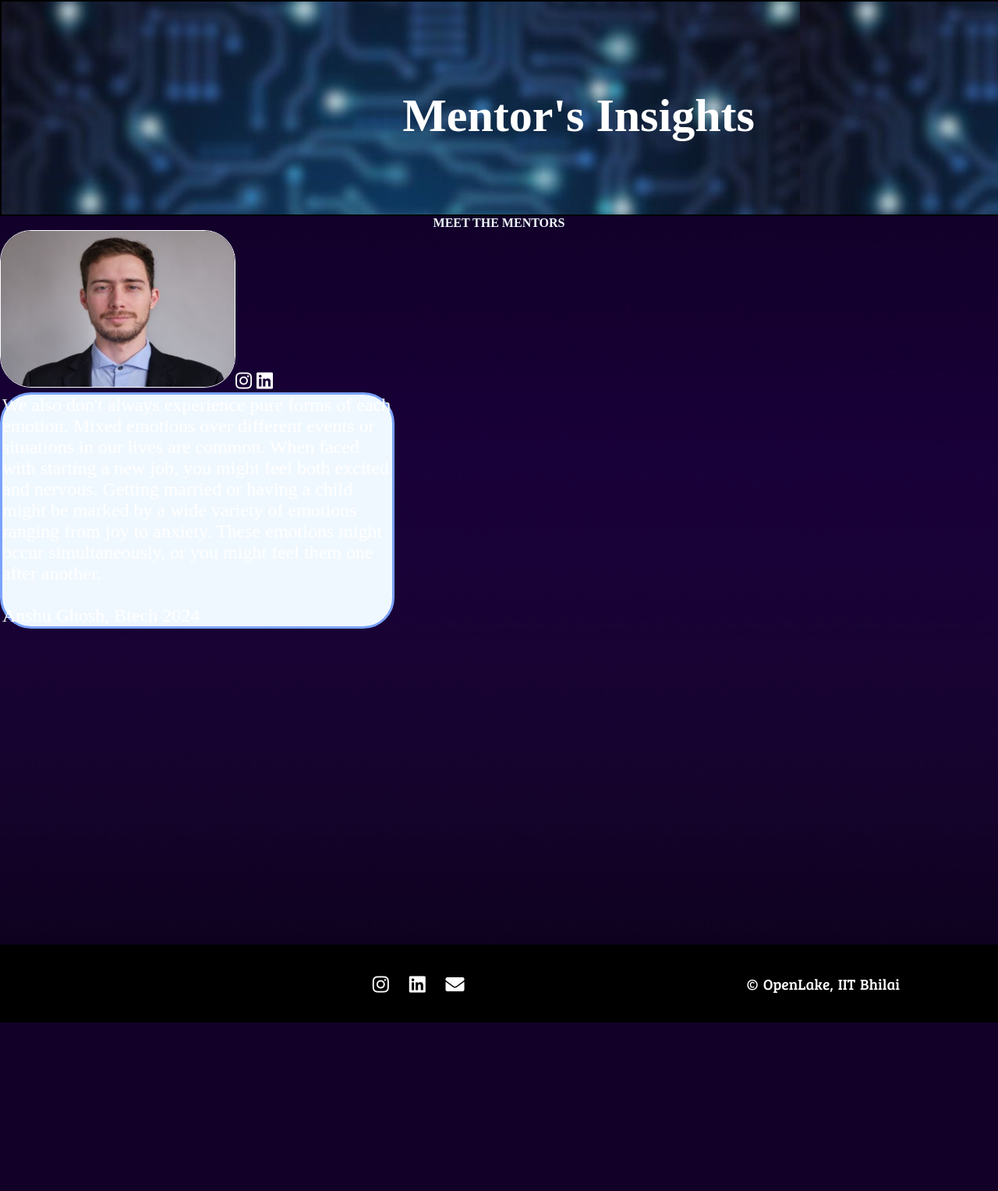
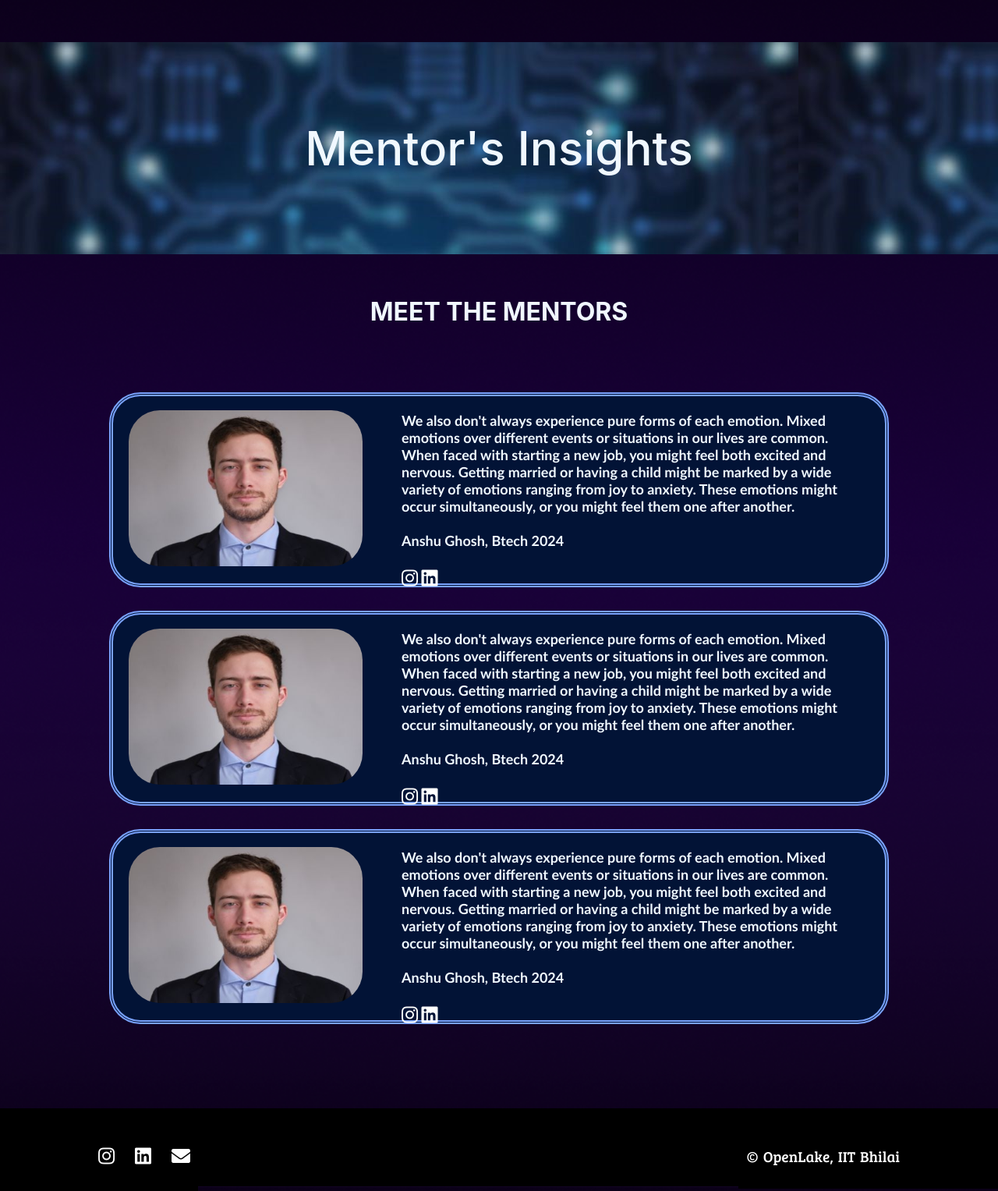
Before and after one commit to MohitThakre13/Pirates-of-Port-5000, a PHP site: page /advice2.php in a window 1280 px wide; the page is wider, and only the part inside the window is pictured. Shown: the part 81-1608 px from the top of that part at 78% size. Before the commit the page ends 1392 px from the top of that part, so only its background shows below. Run offline with PHP 8.4, Linux system fonts and the light colour scheme; some libraries are stand-ins or nearby versions; some web fonts are replaced.

Commit message:
reformatted advice as advice2

```diff
--- a/advice2.css
+++ b/advice2.css
@@ -1,27 +1,57 @@
-.background1{
-    background-image:url("images/heading_advice.jpg");
-    padding-right: 20rem;
-    padding-left: 17rem;
-    padding-top: 7rem;
-    padding-bottom:10rem;
-    width: 936px;
-    height:1px;
-    opacity:1;
-    font-family:'Times New Roman', Times, serif;
-    font-weight:bolder;
-    text-align:center;
-    color:rgb(0, 0, 0);
+.mentorbackground{
+    background-image: url("images/heading_advice.jpg");
+    text-align: center;
+    font-weight: 500;
     font-size: 60px;
-    border: 2px solid #000000;
-    color: #fff;
-
+    padding-top: 100px;
+    padding-bottom: 100px;
+    font-family:"Inter",-apple-system,BlinkMacSystemFont,"Segoe UI","Helvetica Neue",sans-serif;
+    color:aliceblue;
+    -webkit-font-smoothing: antialiased;
+    width:auto;
 }
 
 .center{
-    margin-left: auto;
+    font-family:"Inter",-apple-system,BlinkMacSystemFont,"Segoe UI","Helvetica Neue",sans-serif;
+    color:aliceblue;
+    -webkit-font-smoothing: antialiased;
+    font-size: xx-large;
+    text-align: center;
+}
+
+.container{
+    justify-content: space-around;
+    flex-wrap: wrap;
+    display: flex;
+}
+
+.one-advice{
+    display:flex;
+    margin-top:30px;
+    margin-left:auto;
     margin-right: auto;
+    border: 5px double #79a2fc;
+    border-radius: 40px;
+    background-color: #021336;
+}
+.image-container{
+    margin-top: auto;
+    margin-bottom: auto;
+    margin-left:20px;
+}
+
+.advice-container{
+    border-radius: 40px;
     color:aliceblue;
-    text-align: center;
+    padding: 20px;
+    height:200px;
+    width:600px;
+    font-size: large;
+    font-family: 'Gill Sans', 'Gill Sans MT', Calibri, 'Trebuchet MS', sans-serif;
+    margin-left:30px;
+}
+.rounded-image{
+    border-radius: 40px;
 }
 
 
@@ -59,20 +89,3 @@
     {
             color: #e31b23;
     }
-
-
-    .container1 {
-        display: grid;
-        grid-template-columns: repeat(4, 5fr);
-        gap: 50px;
-      }
-
-      .rounded-image {
-        border-radius: 40px;
-      }
-      .advice{
-        width:500px;
-        border:3px solid #79a2fc;
-        border-radius: 40px;
-        background-color: aliceblue;
-      }
--- a/advice2.php
+++ b/advice2.php
@@ -18,28 +18,30 @@
     require_once('header.php');
     ?>
 
+    <br><br><br>
 
-    <div class="background1">
+    <div class="mentorbackground">
       Mentor's Insights
     </div>
+    </div>
 
+    <br><br><br>
 
         <div class="center"><b>MEET THE MENTORS</div>
-
+    <br><br><br>
 
         <div class="container">
 
-            <div><img src="images/m1.jpg" alt="A beautiful image" width="300" height="200"
-                    style="border :1px solid #fff" class="rounded-image"><a href="https://www.instagram.com/iitbhilai/"
-                    class="footer__link footer__link--instagram"><i class="fab fa-instagram"></i>
-                    <a href="https://www.linkedin.com/school/iit-bhilai/" class="footer__link footer__link--linkedin"><i
-                            class="fab fa-linkedin"></i>
+        <div class="one-advice">
+
+            <div class="image-container"><img src="images/m1.jpg" alt="A beautiful image" width="300" height="200"
+                class="rounded-image">
+                <!--<a href="https://www.instagram.com/iitbhilai/" class="footer__link footer__link--instagram"><i class="fab fa-instagram"></i>
+                <a href="https://www.linkedin.com/school/iit-bhilai/" class="footer__link footer__link--linkedin"><i class="fab fa-linkedin"></i>
+            -->
             </div>
 
-            <div>
-                <div class="image-container1">
-                    <div class="advice">
-
+                <div class="advice-container">
                     We also don't always experience pure forms of each
                     emotion. Mixed emotions over different events or
                     situations in our lives are common. When faced with starting a new
@@ -49,35 +51,69 @@
                     from joy to anxiety. These emotions might occur simultaneously, or
                     you might feel them one after
                     another.<br><br>
-                            Anshu Ghosh, Btech 2024
+                    Anshu Ghosh, Btech 2024<br><br>
+                    <a href="https://www.instagram.com/iitbhilai/" class="footer__link footer__link--instagram"><i class="fab fa-instagram"></i></a>
+    <a href="https://www.linkedin.com/school/iit-bhilai/" class="footer__link footer__link--linkedin"><i class="fab fa-linkedin"></i></a>
+
                 </div>
         </div>
+
+        <div class="one-advice">
+
+<div class="image-container"><img src="images/m1.jpg" alt="A beautiful image" width="300" height="200"
+    class="rounded-image">
+    <!--<a href="https://www.instagram.com/iitbhilai/" class="footer__link footer__link--instagram"><i class="fab fa-instagram"></i>
+    <a href="https://www.linkedin.com/school/iit-bhilai/" class="footer__link footer__link--linkedin"><i class="fab fa-linkedin"></i>
+-->
+</div>
+
+    <div class="advice-container">
+        We also don't always experience pure forms of each
+        emotion. Mixed emotions over different events or
+        situations in our lives are common. When faced with starting a new
+        job, you might feel both excited
+        and nervous. Getting married or having a child might be marked by a
+        wide variety of emotions ranging
+        from joy to anxiety. These emotions might occur simultaneously, or
+        you might feel them one after
+        another.<br><br>
+        Anshu Ghosh, Btech 2024<br><br>
+        <a href="https://www.instagram.com/iitbhilai/" class="footer__link footer__link--instagram"><i class="fab fa-instagram"></i></a>
+    <a href="https://www.linkedin.com/school/iit-bhilai/" class="footer__link footer__link--linkedin"><i class="fab fa-linkedin"></i></a>
+    </div>
+</div>
+
+<div class="one-advice">
+
+<div class="image-container"><img src="images/m1.jpg" alt="A beautiful image" width="300" height="200"
+    class="rounded-image">
+    <!--<a href="https://www.instagram.com/iitbhilai/" class="footer__link footer__link--instagram"><i class="fab fa-instagram"></i>
+    <a href="https://www.linkedin.com/school/iit-bhilai/" class="footer__link footer__link--linkedin"><i class="fab fa-linkedin"></i>
+-->
+</div>
+
+    <div class="advice-container">
+        We also don't always experience pure forms of each
+        emotion. Mixed emotions over different events or
+        situations in our lives are common. When faced with starting a new
+        job, you might feel both excited
+        and nervous. Getting married or having a child might be marked by a
+        wide variety of emotions ranging
+        from joy to anxiety. These emotions might occur simultaneously, or
+        you might feel them one after
+        another.<br><br>
+        Anshu Ghosh, Btech 2024<br><br>
+        <a href="https://www.instagram.com/iitbhilai/" class="footer__link footer__link--instagram"><i class="fab fa-instagram"></i></a>
+    <a href="https://www.linkedin.com/school/iit-bhilai/" class="footer__link footer__link--linkedin"><i class="fab fa-linkedin"></i></a>
+
+
     </div>
 </div>
 
 
 
 
-
-        <br><br><br>
-
-
-
-
-            <br><br><br>
-
-
-            <div>
-
-
-            <br><br><br>
-
-
-
-
-
-
-
+    </div>
 
             <br><br><br>
 
```
Lines whose indentation alone changed are shown as unchanged.
